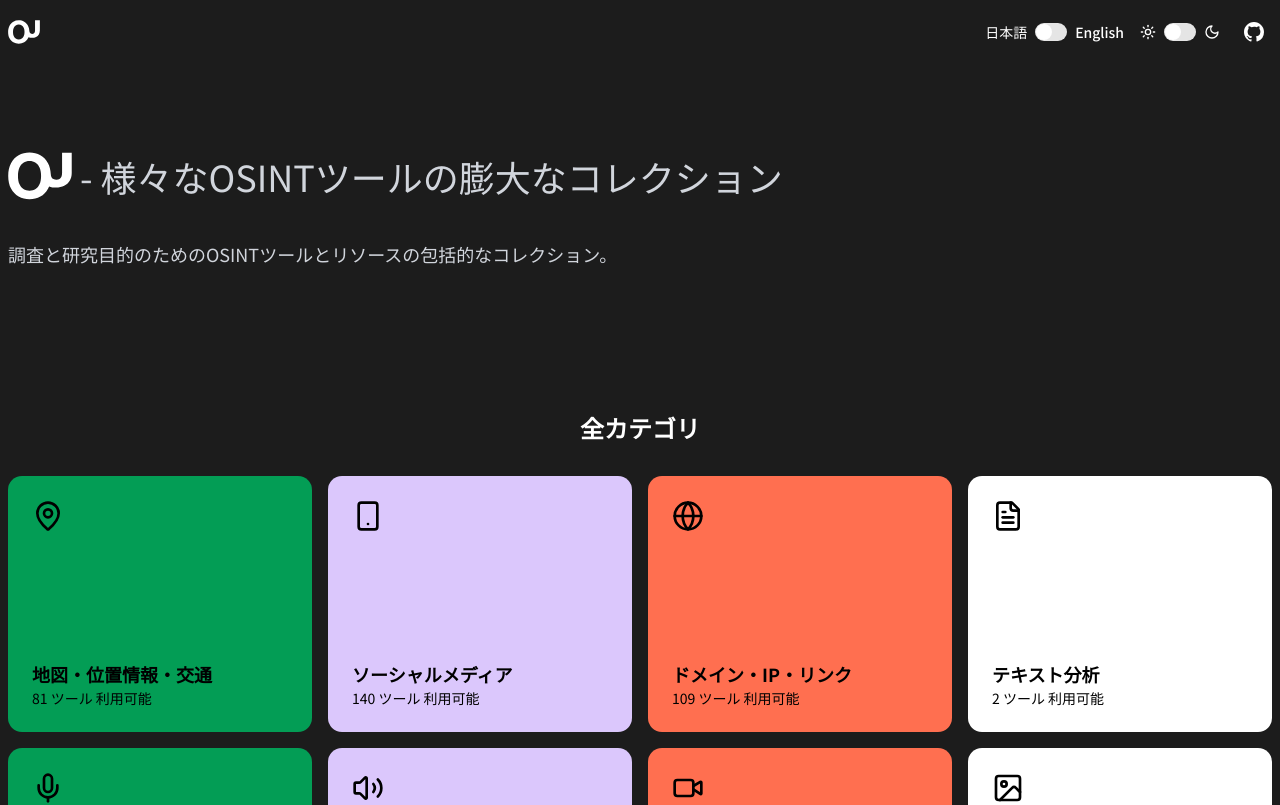
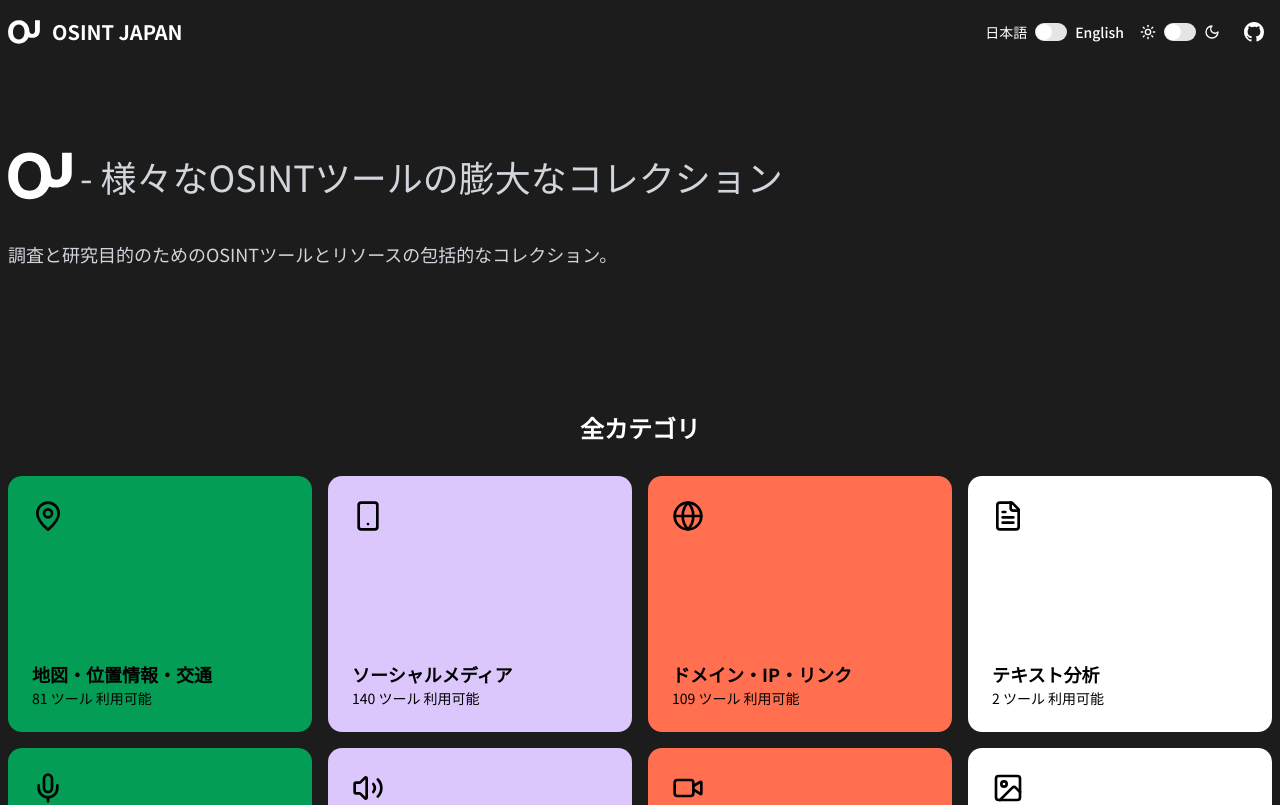
Before and after one commit to Coordinate-Cat/OSINT-JAPAN, a Next.js app: page / in a window 1280 px wide. Shown: the top 805 px of the page. Built offline with nearby package versions, Linux system fonts and the light colour scheme; what i18next-resources-to-backend would draw is missing.

Commit message:
feat: ヘッダーにスクロールに応じた透明度変更機能を追加し、ホームページのスタイルを調整

```diff
--- a/src/_components/common/Header.tsx
+++ b/src/_components/common/Header.tsx
@@ -1,6 +1,6 @@
 "use client";
 
-import { useState } from "react";
+import { useState, useEffect } from "react";
 import { useTranslation } from "react-i18next";
 import { DarkModeToggle } from "@/_components/pages/HomePage/DarkModeToggle";
 import LanguageSwitcher from "@/_components/pages/HomePage/LanguageSwitcher";
@@ -15,18 +15,72 @@
   const isI18nReady = useI18nReady();
   const [showQR, setShowQR] = useState(false);
   const [searchQuery, setSearchQuery] = useState("");
+  const [scrollOpacity, setScrollOpacity] = useState(1);
+
+  // スクロール位置を監視して透明度を連続的に制御
+  useEffect(() => {
+    const handleScroll = () => {
+      const scrollY = window.scrollY;
+      const startFade = 250; // フェード開始位置
+      const endFade = 350; // フェード完了位置
+
+      if (scrollY <= startFade) {
+        setScrollOpacity(1); // 完全に表示
+      } else if (scrollY >= endFade) {
+        setScrollOpacity(0); // 完全に非表示
+      } else {
+        // 段階的に透明度を変更
+        const progress = (scrollY - startFade) / (endFade - startFade);
+        setScrollOpacity(1 - progress);
+      }
+    };
+
+    // 初期値の設定
+    handleScroll();
+
+    // スクロールイベントの監視
+    let ticking = false;
+    const throttledHandleScroll = () => {
+      if (!ticking) {
+        requestAnimationFrame(() => {
+          handleScroll();
+          ticking = false;
+        });
+        ticking = true;
+      }
+    };
+
+    window.addEventListener("scroll", throttledHandleScroll, { passive: true });
+
+    // クリーンアップ
+    return () => {
+      window.removeEventListener("scroll", throttledHandleScroll);
+    };
+  }, []);
 
   return (
-    <header className="sticky top-0 z-50 w-full bg-[#1C1C1C] text-white">
+    <header className="sticky top-0 z-50 w-full bg-[#1C1C1C] px-2 text-white">
       <div className="mx-auto max-w-7xl">
         <div className="flex h-16 items-center justify-between">
           {/* ロゴ */}
-          <div className="flex items-center">
-            <h1 className="text-xl font-bold">
-              {/* {isI18nReady ? t("mainPage.title", "OJ") : "OJ"} */}
+          <h1 className="flex items-center">
+            <div className="flex items-center gap-3">
+              {/* OJロゴ - 常に表示 */}
               <img src="OJ.svg" alt="OJ" className="h-8 w-8" />
-            </h1>
-          </div>
+              {/* OSINTJAPANテキスト - スクロールに応じて透明度変更 */}
+              <p
+                className="text-xl font-bold whitespace-nowrap transition-all duration-300 ease-out"
+                style={{
+                  opacity: scrollOpacity,
+                  transform: `translateX(${(1 - scrollOpacity) * 20}px)`,
+                  width: scrollOpacity < 0.1 ? "0px" : "auto",
+                  overflow: scrollOpacity < 0.1 ? "hidden" : "visible",
+                }}
+              >
+                OSINT JAPAN
+              </p>
+            </div>
+          </h1>
 
           {/* 中央の検索バー */}
           {/* <div className="mx-8 hidden max-w-lg flex-1 md:block">
--- a/src/app/page.tsx
+++ b/src/app/page.tsx
@@ -23,10 +23,10 @@
   // ただし、i18nが準備できていない場合はフォールバックを表示
 
   return (
-    <div className="min-h-screen bg-[#1C1C1C] px-2 text-white">
+    <div className="min-h-screen bg-[#1C1C1C] text-white">
       <Header />
 
-      <main className="relative">
+      <main className="relative px-2">
         {/* ヒーローセクション */}
         <section className="pt-20 pb-16">
           <div className="mx-auto max-w-7xl">
```
